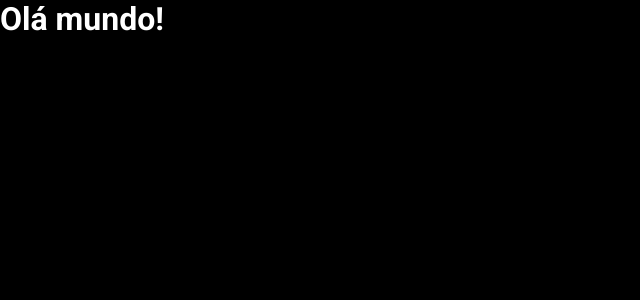
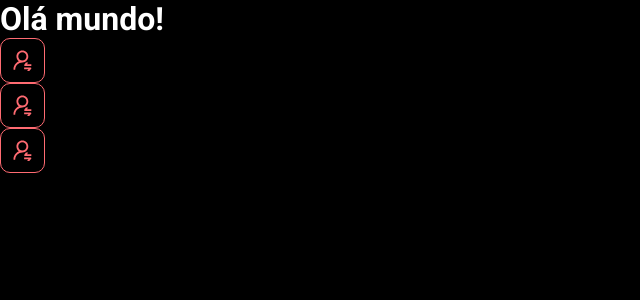
Before and after one commit to kaiossoares/dsmeta, a React (Vite) app in the folder frontend/: page / in a window 1280 px wide. Shown: the top 300 px of the page, without its empty margins (0-640 px from the left). Built offline with nearby package versions, Linux system fonts and the light colour scheme.

Commit message:
First component

```diff
--- a/frontend/src/App.tsx
+++ b/frontend/src/App.tsx
@@ -1,7 +1,14 @@
+import NotificationButton from "./components/notificationButton"
+
 function App() {
   return (
+    <>
       <h1>Olá mundo!</h1>
-    )
+      <NotificationButton />
+      <NotificationButton />
+      <NotificationButton />
+    </>
+  )
 }
 
 export default App
--- /dev/null
+++ b/frontend/src/components/notificationButton/index.tsx
@@ -0,0 +1,12 @@
+import icon from '../../assets/images/notificationIcon.svg'
+import './styles.css'
+
+function NotificationButton() {
+    return (
+        <div className="dsmeta-red-btn">
+            <img src={icon} alt="Notificar" />
+        </div>
+    )
+}
+
+export default NotificationButton
--- /dev/null
+++ b/frontend/src/components/notificationButton/styles.css
@@ -0,0 +1,15 @@
+.dsmeta-red-btn {
+    height: 45px;
+    width: 45px;
+    background: rgba(255, .107, .114, .0.1);
+    border: 1px solid #ff6b72;
+    border-radius: 10px;
+    display: flex;
+    align-items: center;
+    justify-content: center;
+    cursor: pointer;
+}
+
+.dsmeta-red-btn img {
+    width: 19px;
+}
```
Also changed, not shown: frontend/src/assets/images/notificationIcon.svg (added).
